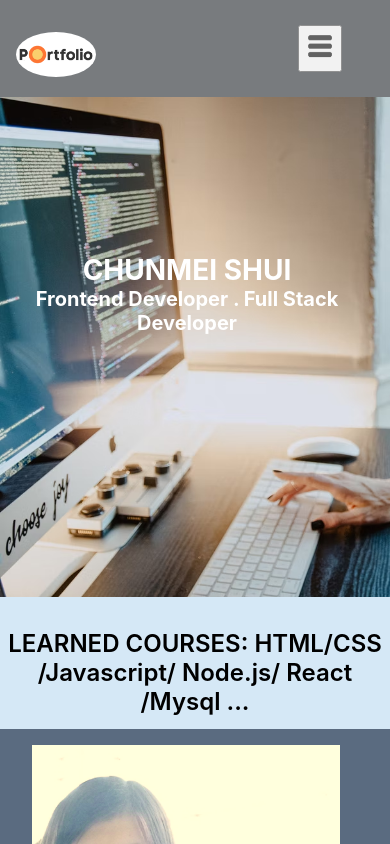
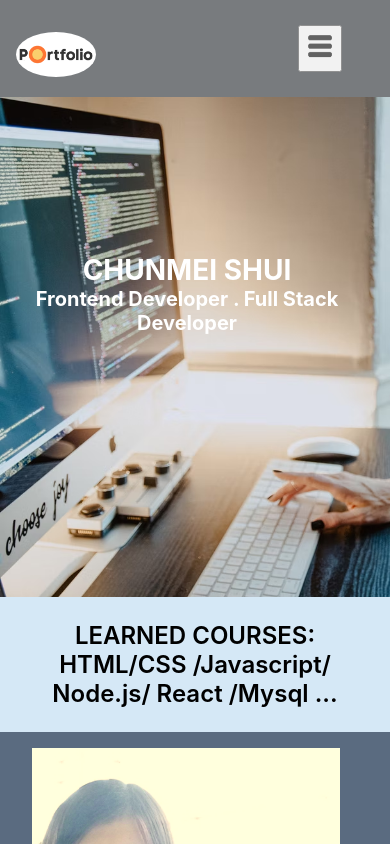
Before and after one commit to chunmeishui/chunmeishui-portfolio, a React (Create React App) app: page / in a window 390 px wide. Shown: the top 844 px of the page. Built offline with nearby package versions, Linux system fonts and the light colour scheme.

Commit message:
changed code format

```diff
--- a/src/App.css
+++ b/src/App.css
@@ -15,9 +15,11 @@
   width: 100%;
   box-sizing: border-box;
 }
+
 .navigation-logo-container {
   width: 30%;
 }
+
 .navigation-list-container {
   width: 70%;
 }
@@ -28,6 +30,7 @@
   margin-left: 5rem;
   margin-top: 1rem;
 }
+
 .navigation-list {
   display: flex;
   flex-direction: row;
@@ -115,14 +118,16 @@
   color: WHITE;
 }
 
- .basic-info a{
+.basic-info a {
   color: white;
   text-decoration: none;
   border-bottom: 1px dotted white;
- }
-  .basic-info a:hover{
-    color: #18bfef;
-  }
+}
+
+.basic-info a:hover {
+  color: #18bfef;
+}
+
 .main-container img {
   width: 90%;
 
@@ -196,10 +201,12 @@ article img {
 .faster-game-pic-container {
   padding-right: 1rem;
 }
+
 .project-container li {
   list-style-type: none;
   border-bottom: none;
 }
+
 li > a {
   text-decoration: none;
   font-size: 1.25rem;
@@ -232,6 +239,7 @@ li > a :hover {
   box-shadow: #909498;
   border-radius: 15px;
 }
+
 .actions {
   margin-top: 3rem;
 }
@@ -264,6 +272,7 @@ li > a :hover {
   box-sizing: border-box;
   background-color: #d9e7ec;
 }
+
 #footer {
   color: #717981;
   display: flex;
@@ -302,7 +311,6 @@ li > a :hover {
 #footer > section {
   -ms-flex-basis: 30%;
   flex-basis: 20%;
-
   flex-grow: 1;
   padding: 1rem;
   border-left: solid 2px #e2e2e2;
@@ -310,7 +318,6 @@ li > a :hover {
 
 #footer > section.split {
   display: flex;
-
   flex-direction: column;
   padding: 0;
 }
@@ -369,6 +376,11 @@ li > a :hover {
 }
 
 @media (max-width: 1024px) {
+  .navigation-container {
+    box-sizing: border-box;
+    width: 100%;
+  }
+
   .intro {
     padding-right: 1rem;
   }
@@ -380,7 +392,10 @@ li > a :hover {
 
 @media (max-width: 840px) {
   .header {
+    box-sizing: border-box;
     font-size: 1.5rem;
+    padding: 1.5rem;
+    height: auto;
   }
 
   article {
@@ -407,10 +422,12 @@ li > a :hover {
     margin-left: 0rem;
     width: 80px;
   }
+
   .navigation-list-display li {
     list-style-type: none;
     margin-top: 2rem;
   }
+
   .navigation-list-display li a {
     color: white;
   }
@@ -419,6 +436,7 @@ li > a :hover {
     color: #2fb5da;
     background-color: #515253;
   }
+
   .none {
     display: none;
   }
@@ -426,6 +444,7 @@ li > a :hover {
   .navigation-list-container {
     display: none;
   }
+
   .navigation {
     height: auto;
     position: relative;
@@ -448,6 +467,7 @@ li > a :hover {
     padding-top: 40%;
     height: 500px;
   }
+
   .main-container > div {
     width: 100%;
     padding: 1rem;
@@ -456,6 +476,7 @@ li > a :hover {
   .basic-info {
     box-sizing: border-box;
   }
+
   .basic-info p {
     padding-right: 4rem;
     font-size: 1.5rem;
@@ -472,6 +493,7 @@ li > a :hover {
   .basic-info p {
     font-size: 1.25rem;
   }
+
   h2 {
     font-size: 2rem;
     margin-bottom: 1rem;
@@ -501,6 +523,7 @@ li > a :hover {
   .project-text > h2 {
     font-size: 1.5rem;
   }
+
   article {
     flex-direction: column;
   }
```
